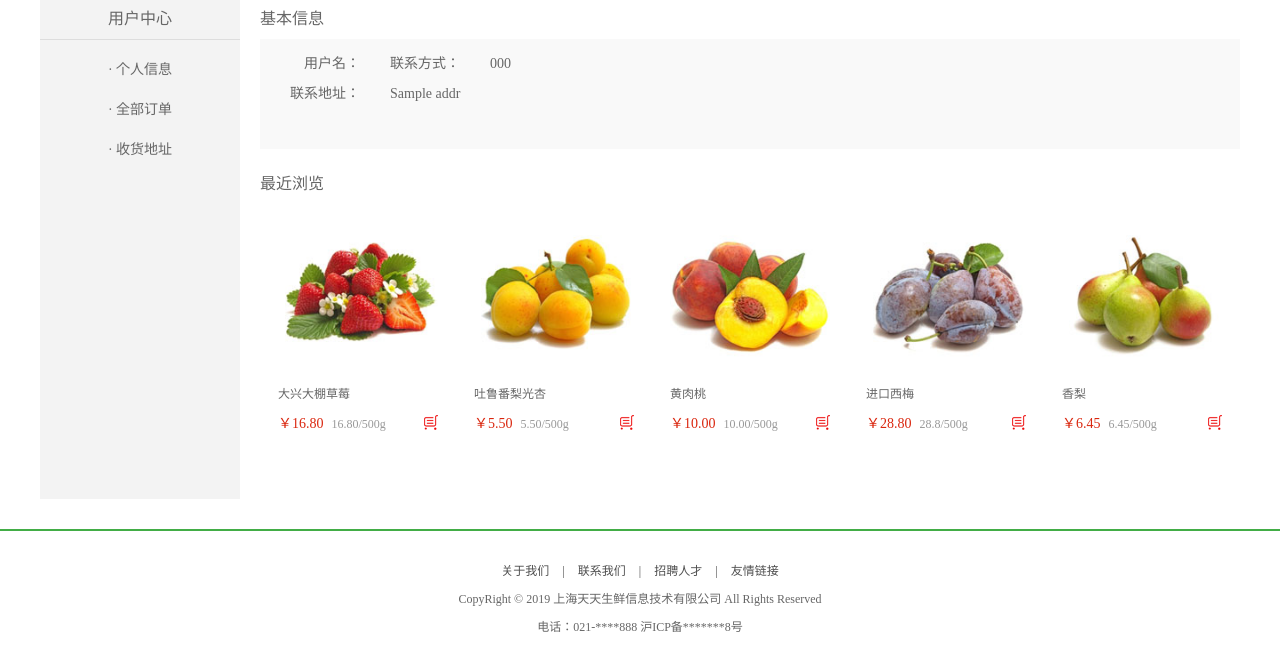
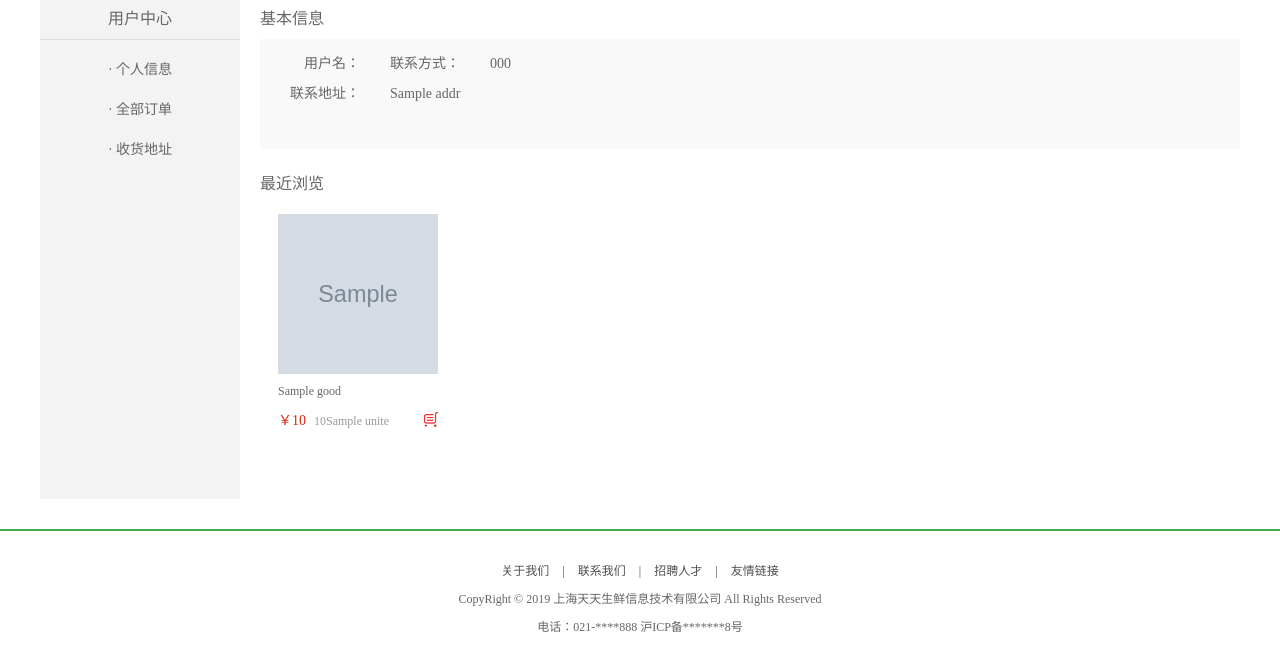
Before and after one commit to HuXifan/Dailyfresh, a Django app: template templates/user_center_info.html in a window 1280 px wide. Shown: the part 146-800 px from the top of the page. Run offline with Django 3.2, Linux system fonts and the light colour scheme; the template is opened without the code that fills it: most values are stand-ins (such as "Sample title", 1, 10 or a date in 2020); grey boxes marked "Sample" are stand-in pictures.

Commit message:
显示用户最近浏览记录

```diff
--- a/templates/user_center_info.html
+++ b/templates/user_center_info.html
@@ -9,7 +9,7 @@
                 <li><span>用户名：</span>{{ user.username }}</li>
                 {% if address %}
 
-                    <li><span>联系方式：</span>{{address.phone}}</li>
+                    <li><span>联系方式：</span>{{ address.phone }}</li>
                     <li><span>联系地址：</span>{{ address.addr }}</li>
                 {% else %}
                     <li><span>联系方式：</span>无默认联系方式</li>
@@ -24,55 +24,20 @@
         <h3 class="common_title2">最近浏览</h3>
         <div class="has_view_list">
             <ul class="goods_type_list clearfix">
-                <li>
-                    <a href="detail.html"><img src="images/goods/goods003.jpg"></a>
-                    <h4><a href="detail.html">大兴大棚草莓</a></h4>
-                    <div class="operate">
-                        <span class="prize">￥16.80</span>
-                        <span class="unit">16.80/500g</span>
-                        <a href="#" class="add_goods" title="加入购物车"></a>
-                    </div>
-                </li>
+                {% for goods in goods_li %}
+                    <li>
+                        <a href="detail.html"><img src="{{ goods.image.url }}"></a>
+                        <h4><a href="detail.html">{{ goods.name }}</a></h4>
+                        <div class="operate">
+                            <span class="prize">￥{{ goods.price }}</span>
+                            <span class="unit">{{ goods.price }}{{ goods.unite }}</span>
+                            <a href="#" class="add_goods" title="加入购物车"></a>
+                        </div>
+                    </li>
+                {% empty %}
+                    无历史浏览记录
+                {% endfor %}
 
-                <li>
-                    <a href="#"><img src="images/goods/goods004.jpg"></a>
-                    <h4><a href="#">吐鲁番梨光杏</a></h4>
-                    <div class="operate">
-                        <span class="prize">￥5.50</span>
-                        <span class="unit">5.50/500g</span>
-                        <a href="#" class="add_goods" title="加入购物车"></a>
-                    </div>
-                </li>
-
-                <li>
-                    <a href="#"><img src="images/goods/goods005.jpg"></a>
-                    <h4><a href="#">黄肉桃</a></h4>
-                    <div class="operate">
-                        <span class="prize">￥10.00</span>
-                        <span class="unit">10.00/500g</span>
-                        <a href="#" class="add_goods" title="加入购物车"></a>
-                    </div>
-                </li>
-
-                <li>
-                    <a href="#"><img src="images/goods/goods006.jpg"></a>
-                    <h4><a href="#">进口西梅</a></h4>
-                    <div class="operate">
-                        <span class="prize">￥28.80</span>
-                        <span class="unit">28.8/500g</span>
-                        <a href="#" class="add_goods" title="加入购物车"></a>
-                    </div>
-                </li>
-
-                <li>
-                    <a href="#"><img src="images/goods/goods007.jpg"></a>
-                    <h4><a href="#">香梨</a></h4>
-                    <div class="operate">
-                        <span class="prize">￥6.45</span>
-                        <span class="unit">6.45/500g</span>
-                        <a href="#" class="add_goods" title="加入购物车"></a>
-                    </div>
-                </li>
             </ul>
         </div>
     </div>
```
Also changed, not shown: apps/user/views.py (+31 -1 lines), 1 other file.
